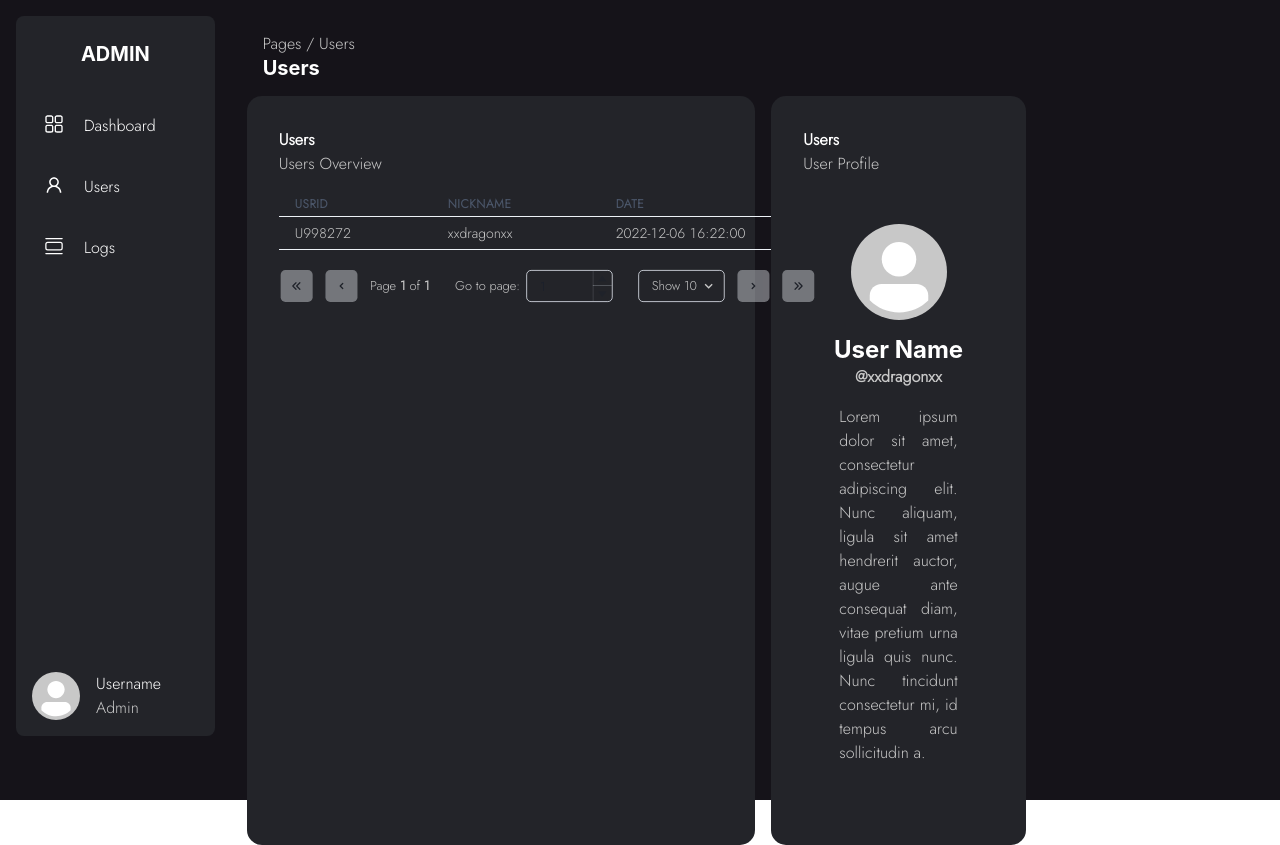
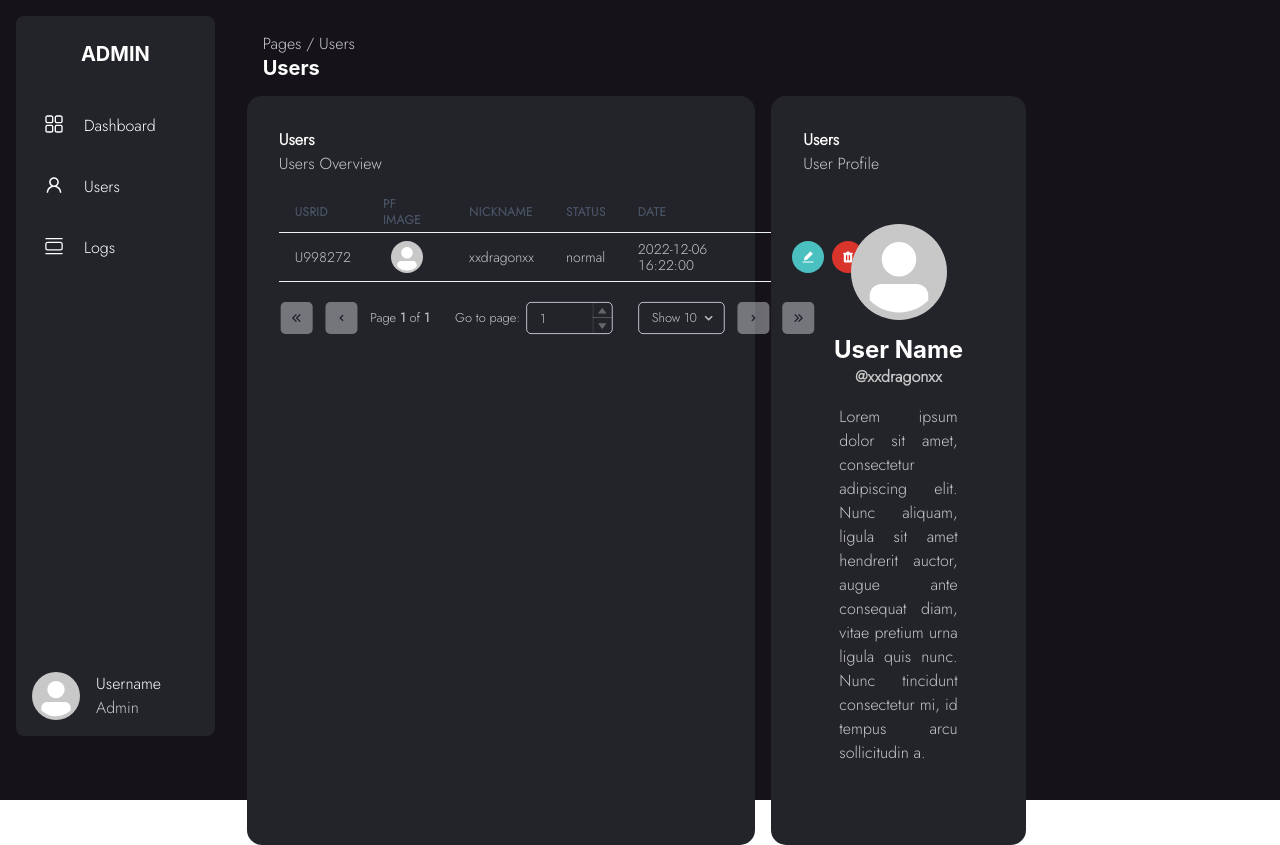
Before and after one commit to daga96/AdminTool, a React (Create React App) app: page /users in a window 1280 px wide. Built offline with nearby package versions, Linux system fonts and the light colour scheme.

Commit message:
fix: edit user page

```diff
--- a/src/components/table/Table.js
+++ b/src/components/table/Table.js
@@ -24,8 +24,6 @@ import {
   HiChevronLeft,
   HiChevronDoubleRight,
   HiChevronDoubleLeft,
-  HiChevronUp,
-  HiChevronDown,
 } from "react-icons/hi";
 
 export default function TableBox({ columns, data }) {
@@ -117,12 +115,13 @@ export default function TableBox({ columns, data }) {
             </Text>
             <Text flexShrink="0" color="#C8C8C8">
               Go to page:
-            </Text>{" "}
+            </Text>
             <NumberInput
               ml={2}
               mr={8}
               w="150px"
               min={1}
+              color="#C8C8C8"
               max={pageOptions.length}
               onChange={(value) => {
                 const page = value ? value - 1 : 0;
@@ -132,8 +131,8 @@ export default function TableBox({ columns, data }) {
             >
               <NumberInputField />
               <NumberInputStepper>
-                <NumberIncrementStepper />
-                <NumberDecrementStepper />
+                <NumberIncrementStepper color="#C8C8C8" />
+                <NumberDecrementStepper color="#C8C8C8" />
               </NumberInputStepper>
             </NumberInput>
             <Select
--- a/src/pages/Users.js
+++ b/src/pages/Users.js
@@ -1,14 +1,66 @@
-import { Text, Box, Flex, Heading } from "@chakra-ui/react";
+import {
+  Text,
+  Box,
+  Flex,
+  Heading,
+  Avatar,
+  Button,
+  Icon,
+} from "@chakra-ui/react";
 import Profile from "../components/Profile";
 
 import Sidebar from "../components/sidebar/Sidebar";
 import TableBox from "../components/table/Table";
 
+import { HiTrash } from "react-icons/hi";
+import { AiFillEdit } from "react-icons/ai";
 export default function Users() {
   const columnsUsers = [
     { Header: "usrID", accessor: "usr_id" },
+    {
+      Header: "PF image",
+      accessor: "pf_image",
+      Cell: ({ cell }) => (
+        <Avatar
+          size={"sm"}
+          alt={"Avatar Alt"}
+          ml={2}
+          backgroundColor="#C8C8C8"
+        />
+      ),
+    },
     { Header: "nickname", accessor: "nickname" },
+    { Header: "status", accessor: "status" },
     { Header: "date", accessor: "sign_date" },
+    {
+      width: 300,
+      Header: "edit",
+      accessor: "options",
+      Cell: ({ cell }) => (
+        <Flex flexDir="row" gap={2}>
+          <Button
+            size={"sm"}
+            w="10px"
+            borderRadius="50%"
+            backgroundColor="#4bc0c0"
+            color="#FFFFFF"
+            _hover={{ bg: "#d7fcfc", color: "#4bc0c0" }}
+          >
+            <Icon as={AiFillEdit} />
+          </Button>
+          <Button
+            size={"sm"}
+            w="10px"
+            borderRadius="50%"
+            backgroundColor="#d9342b"
+            color="#FFFFFF"
+            _hover={{ bg: "#f2b4b1", color: "#d9342b" }}
+          >
+            <Icon as={HiTrash} />
+          </Button>
+        </Flex>
+      ),
+    },
   ];
 
   return (
@@ -43,6 +95,7 @@ export default function Users() {
                   {
                     usr_id: "U998272",
                     nickname: "xxdragonxx",
+                    status: "normal",
                     sign_date: "2022-12-06 16:22:00",
                   },
                 ]}
```
